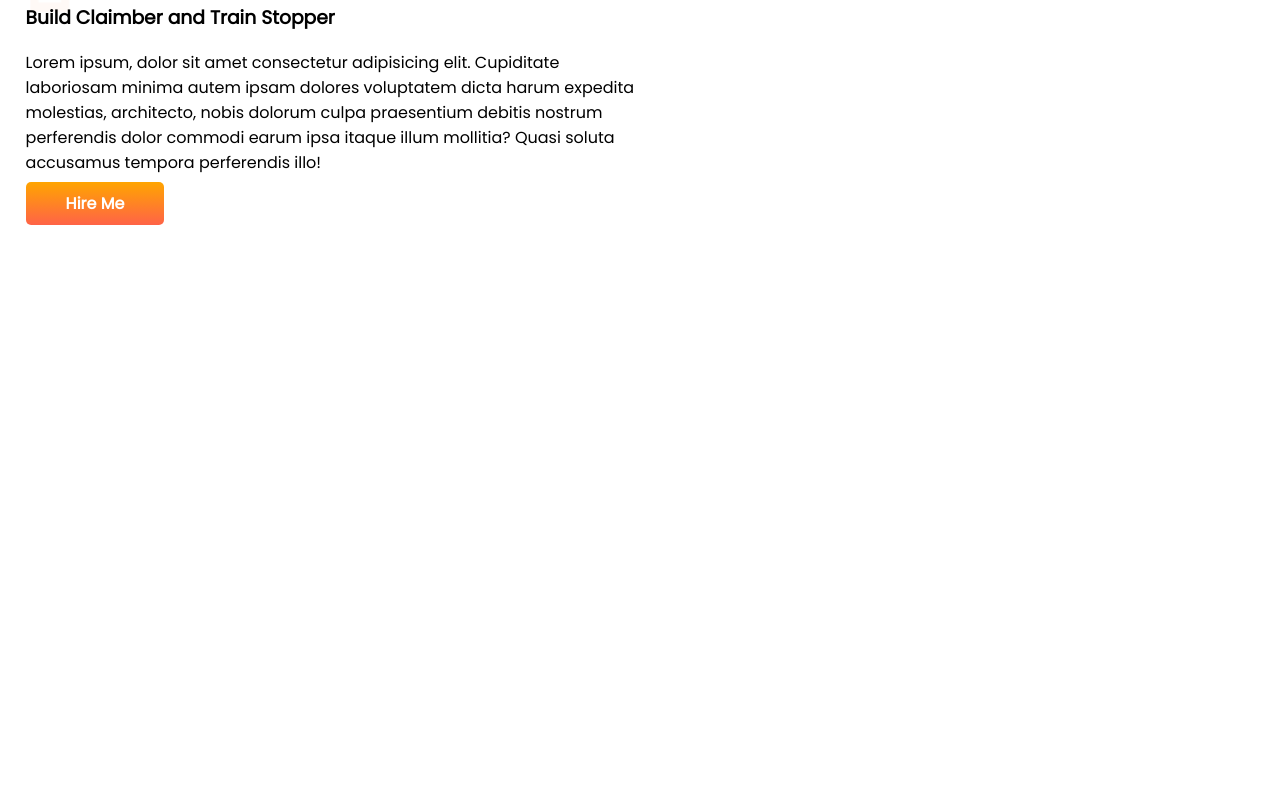
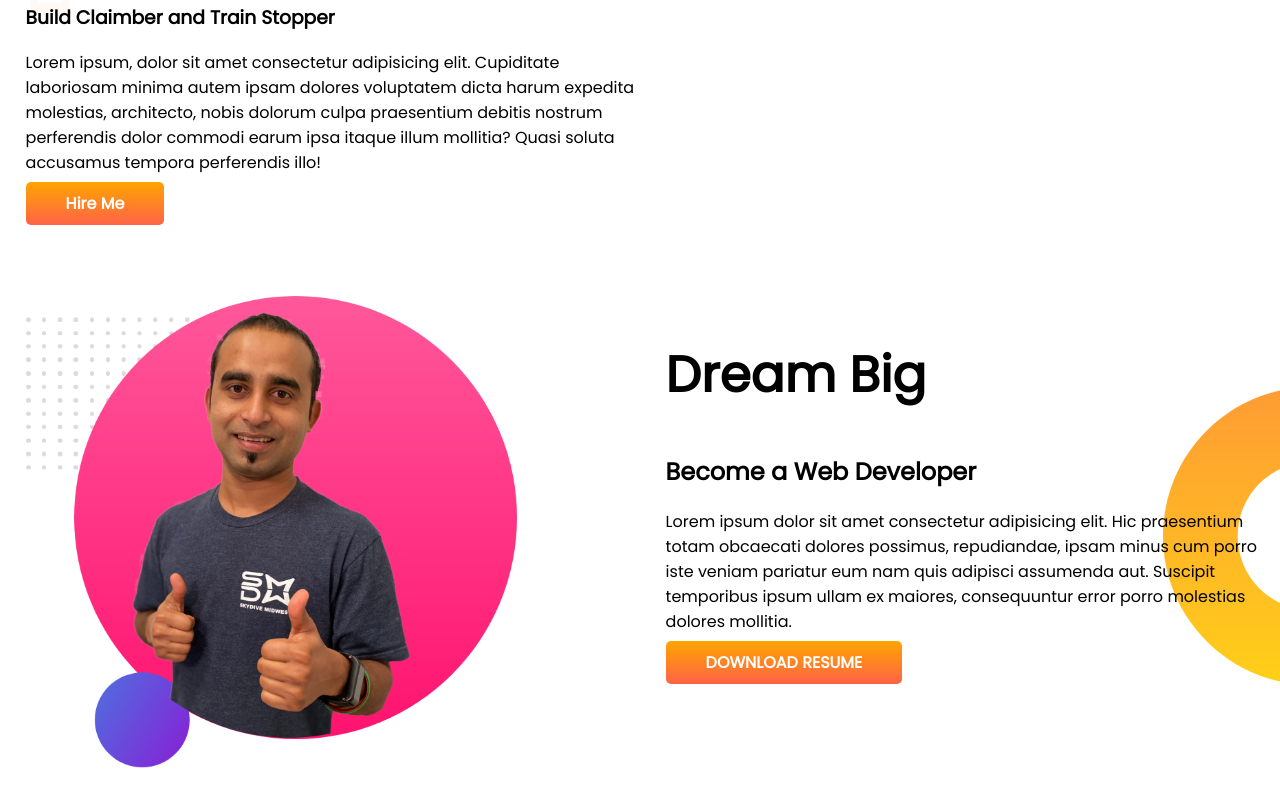
Before and after one commit to aktharuzzaman34/developer_prothfolio, a plain HTML site: page index.html in a window 1280 px wide. Shown: the part 347-1154 px from the top of the page. Before the commit the page ends 800 px from the top, so only its background shows below. Drawn offline with Linux system fonts and the light colour scheme.

Commit message:
dream added

```diff
--- a/index.html
+++ b/index.html
@@ -24,13 +24,26 @@
                 perferendis dolor commodi earum ipsa itaque illum mollitia? Quasi soluta accusamus tempora perferendis
                 illo!
             </p>
-            <a class="link-button" target="blank" href="https://www.linkedin.com/in/md-aktharu-zzaman-22a838164/">Hire
+            <a class="link-button" target="_blank" href="https://www.linkedin.com/in/md-aktharu-zzaman-22a838164/">Hire
                 Me</a>
         </div>
         <div class="half-width">
             <img src="images/md-akthru.png" alt="">
         </div>
     </section>
+    <section class="dream-big">
+        <div class="half-width">
+            <img src="images/jhankar2.png" alt="">
+        </div>
+        <div class="half-width">
+            <h1>Dream Big</h1>
+            <h2>Become a Web Developer</h2>
+            <p>Lorem ipsum dolor sit amet consectetur adipisicing elit. Hic praesentium totam obcaecati dolores
+                possimus, repudiandae, ipsam minus cum porro iste veniam pariatur eum nam quis adipisci assumenda aut.
+                Suscipit temporibus ipsum ullam ex maiores, consequuntur error porro molestias dolores mollitia.</p>
+            <a class="link-button" target="_blank" href="">DOWNLOAD RESUME</a>
+        </div>
+    </section>
 </body>
 
 </html>
--- a/style.css
+++ b/style.css
@@ -13,6 +13,7 @@ h1 {
 
 section {
     display: flex;
+    margin-bottom: 80px;
 }
 
 .half-width {
@@ -37,3 +38,9 @@ section {
     background-image: url(images/top-banner.png);
     background-repeat: no-repeat;
 }
+
+.dream-big {
+    background-image: url(images/dream-bg.png);
+    background-repeat: no-repeat;
+    background-position: right;
+}
```
